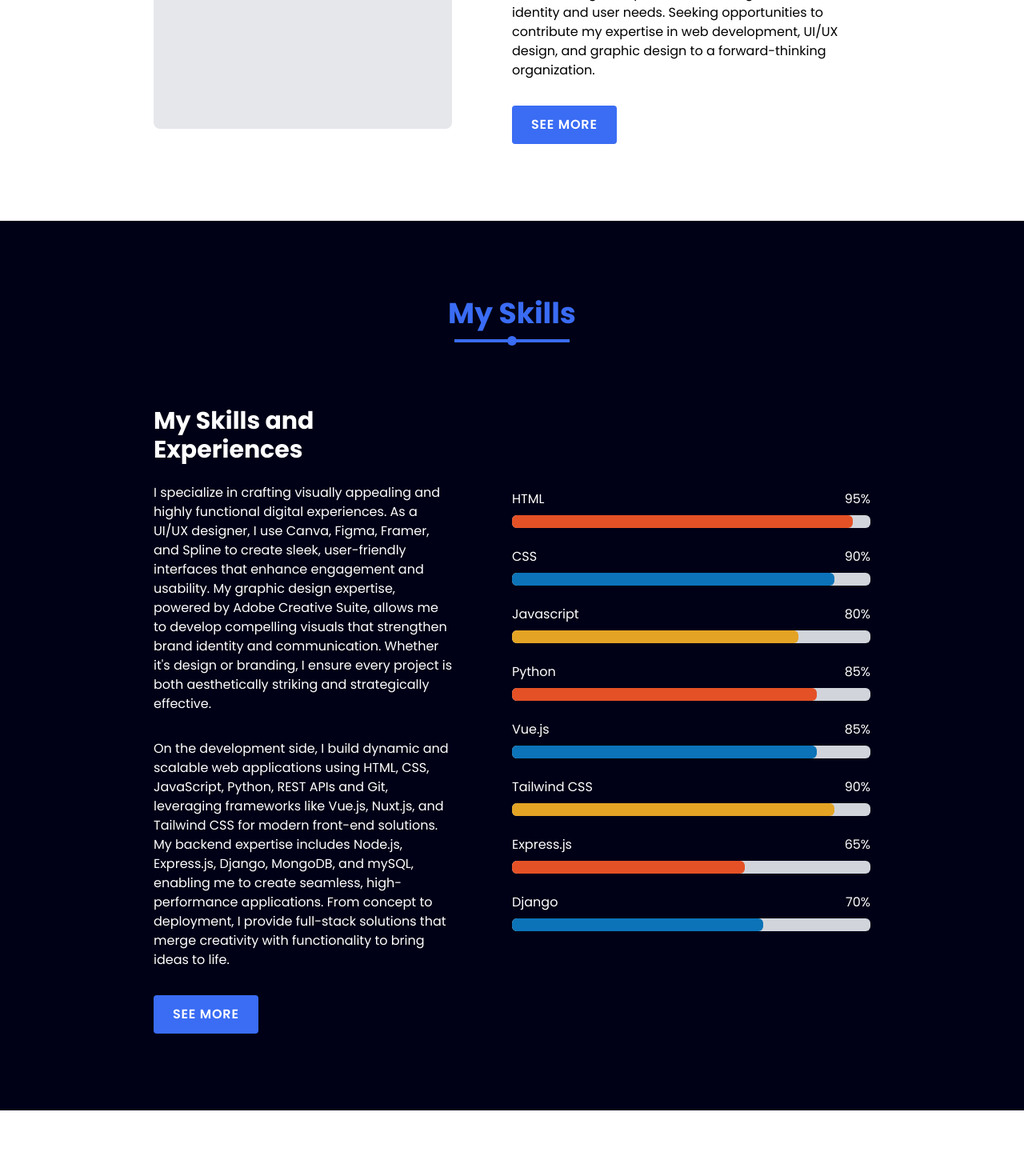
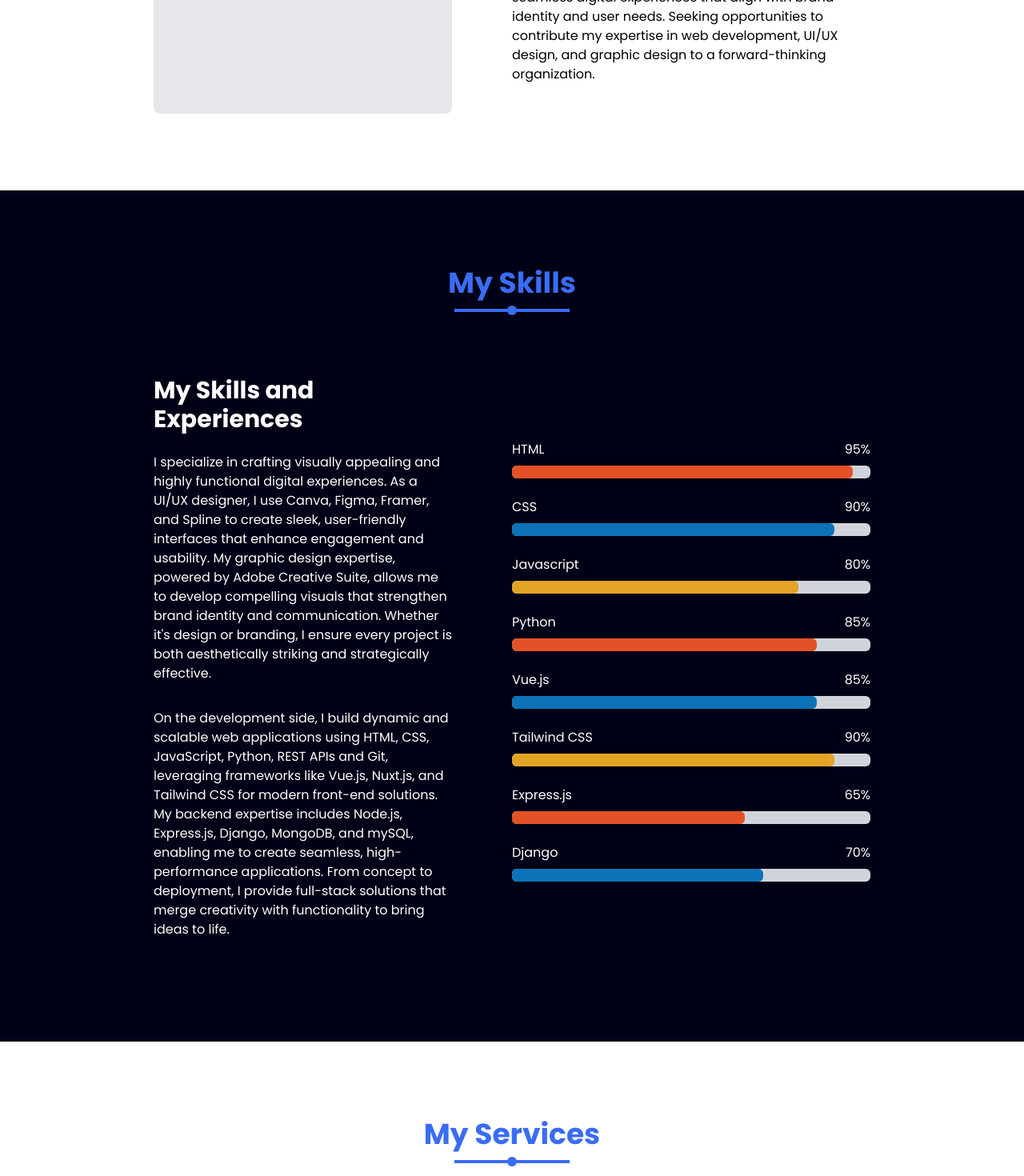
Before and after one commit to ebuchizzy/portfolio, a Nuxt app: page / in a window 1280 px wide. Shown: the part 1340-2810 px from the top of the page at 80% size. Built offline with nearby package versions, Linux system fonts and the light colour scheme.

Commit message:
nupdate fix

```diff
--- a/components/AboutSection.vue
+++ b/components/AboutSection.vue
@@ -24,11 +24,11 @@
            Skilled in designing user-friendly websites, creating visually compelling graphics, and developing responsive web applications. Passionate about crafting seamless digital experiences that align with brand identity and user needs. Seeking opportunities to contribute my expertise in web development, UI/UX design, and graphic design to a forward-thinking organization.
           </p>
           <div class="flex justify-center lg:justify-start">
-            <NuxtLink to="#"
+            <!-- <NuxtLink to="#"
               class="inline-block px-4 sm:px-6 py-2 sm:py-3 bg-primary text-white uppercase text-sm sm:text-base font-semibold tracking-wider rounded transition-colors duration-500 hover:bg-blue-600"
               data-aos="zoom-out-left" data-aos-delay="600">
               See More
-            </NuxtLink>
+            </NuxtLink> -->
           </div>
         </div>
       </div>
--- a/components/SkillsSection.vue
+++ b/components/SkillsSection.vue
@@ -20,11 +20,11 @@
           </p>
 
           <div class="flex justify-center lg:justify-start">
-            <NuxtLink to="#"
+            <!-- <NuxtLink to="#"
               class="inline-block px-4 sm:px-6 py-2 sm:py-3 bg-primary text-white uppercase text-sm sm:text-base font-semibold tracking-wider rounded transition-colors duration-500 hover:bg-blue-600"
               data-aos="zoom-in-right" data-aos-delay="400">
               See More
-            </NuxtLink>
+            </NuxtLink> -->
           </div>
         </div>
 
```
